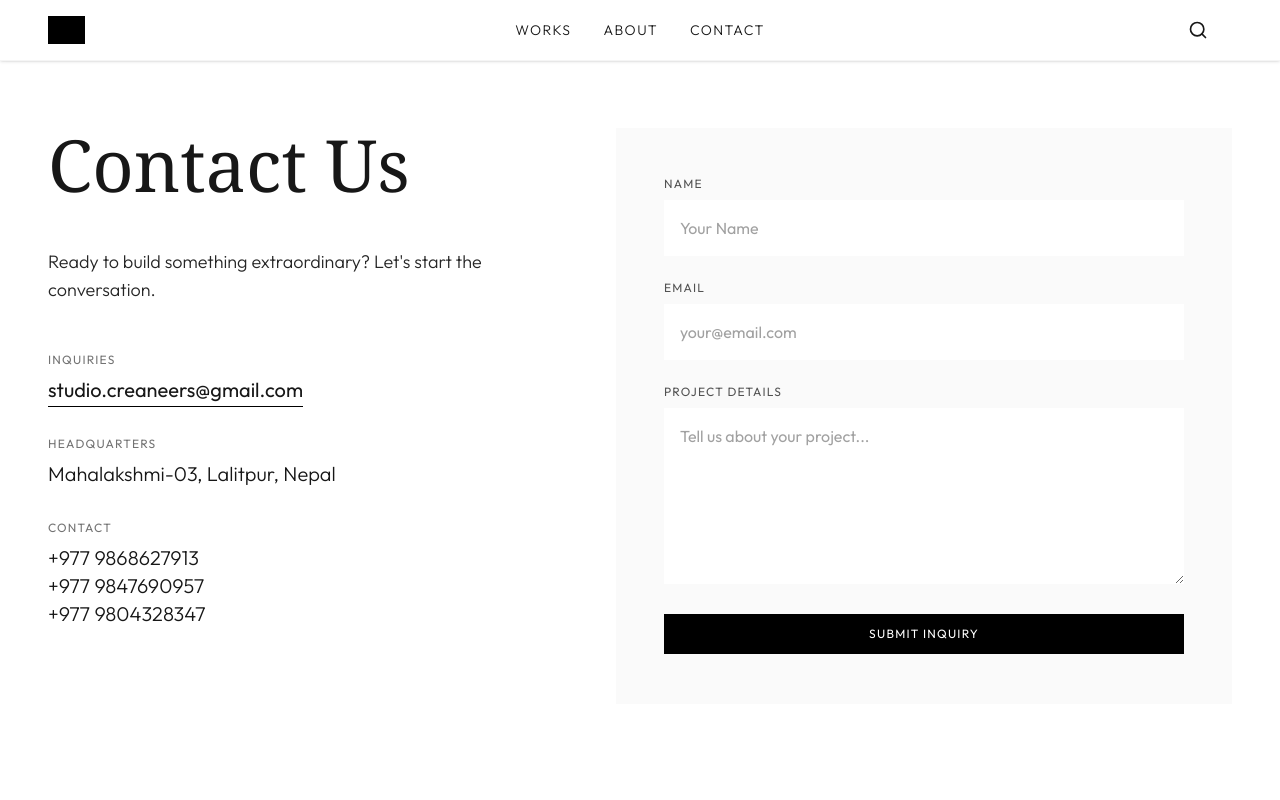
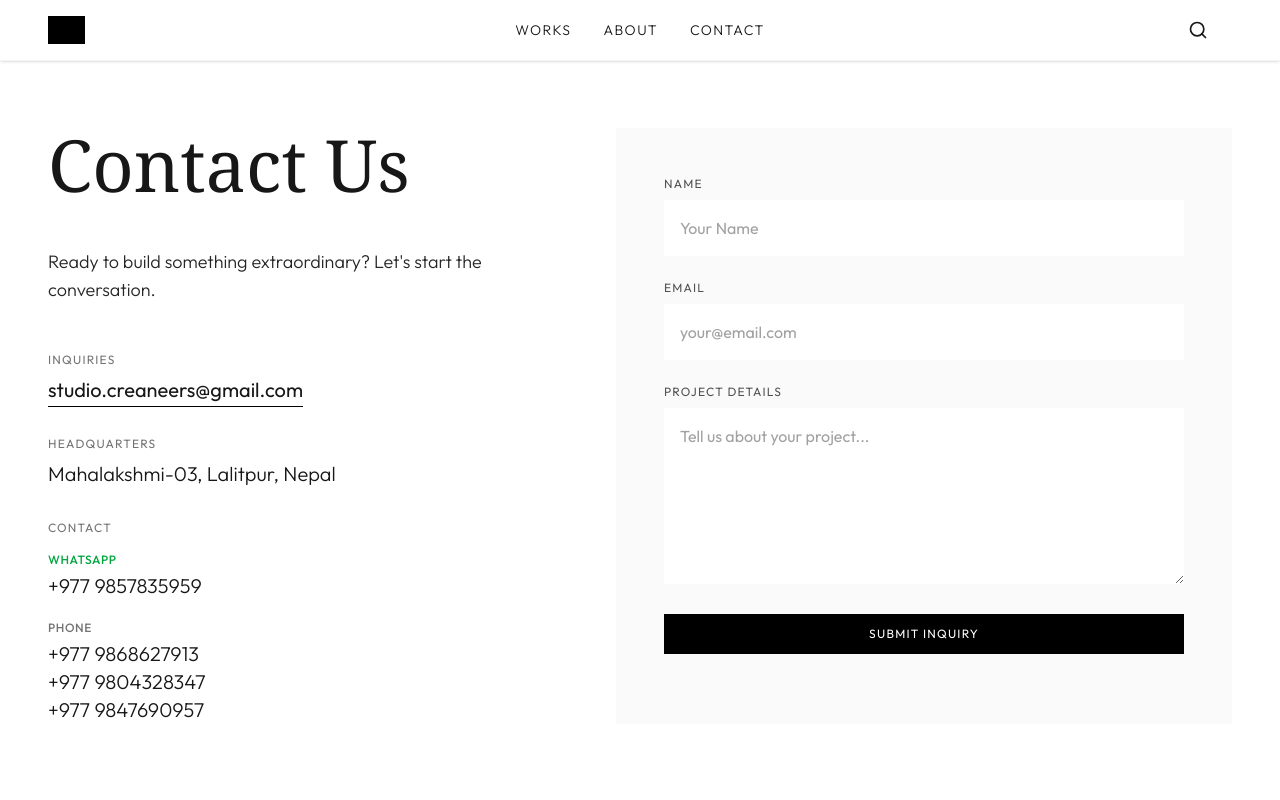
Before and after one commit to pratik0-code/creaneers-site, a Next.js app: page /contact in a window 1280 px wide. Shown: the top 800 px of the page. Built offline with nearby package versions, Linux system fonts and the light colour scheme; grey boxes are pictures that could not be loaded.

Commit message:
format whatsapp

```diff
--- a/src/app/contact/page.tsx
+++ b/src/app/contact/page.tsx
@@ -51,12 +51,23 @@ export default function ContactPage() {
                         </p>
                     </div>
                     <div>
-                        <span className="block text-xs uppercase tracking-widest text-neutral-500 dark:text-neutral-400 mb-2">Contact</span>
-                        <p className="text-xl font-light text-neutral-900 dark:text-neutral-100">
-                            +977 9868627913<br></br>
-                            +977 9847690957<br></br>
-                            +977 9804328347<br></br>
-                        </p>
+                        <span className="block text-xs uppercase tracking-widest text-neutral-500 dark:text-neutral-400 mb-4">Contact</span>
+                        <div className="flex flex-col space-y-5">
+                            <div>
+                                <span className="block text-xs font-medium text-green-600 dark:text-green-400 mb-1 uppercase tracking-wider">WhatsApp</span>
+                                <p className="text-xl font-light text-neutral-900 dark:text-neutral-100">
+                                    +977 9857835959
+                                </p>
+                            </div>
+                            <div>
+                                <span className="block text-xs font-medium text-neutral-500 dark:text-neutral-400 mb-1 uppercase tracking-wider">Phone</span>
+                                <p className="text-xl font-light text-neutral-900 dark:text-neutral-100">
+                                    +977 9868627913<br />
+                                    +977 9804328347<br />
+                                    +977 9847690957
+                                </p>
+                            </div>
+                        </div>
                     </div>
                 </div>
             </div>
```
